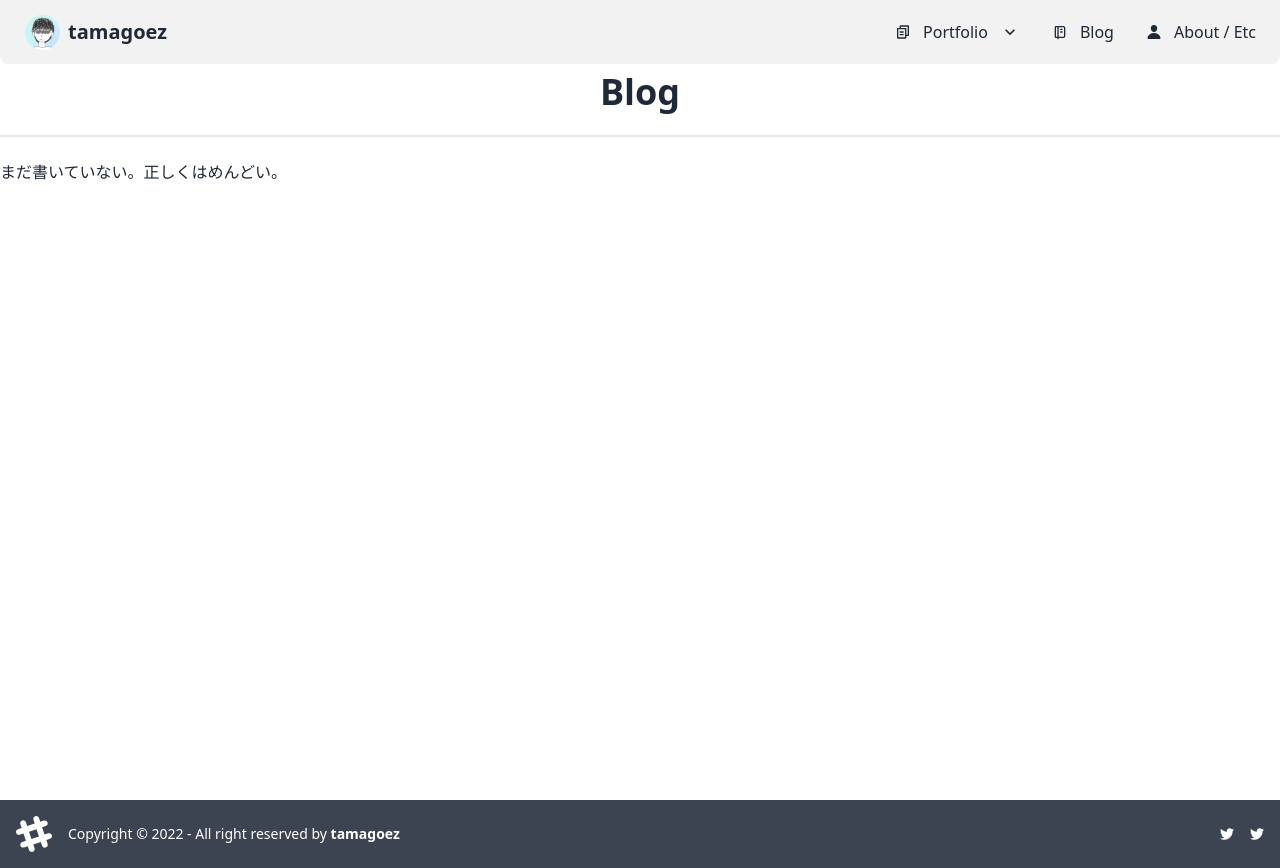
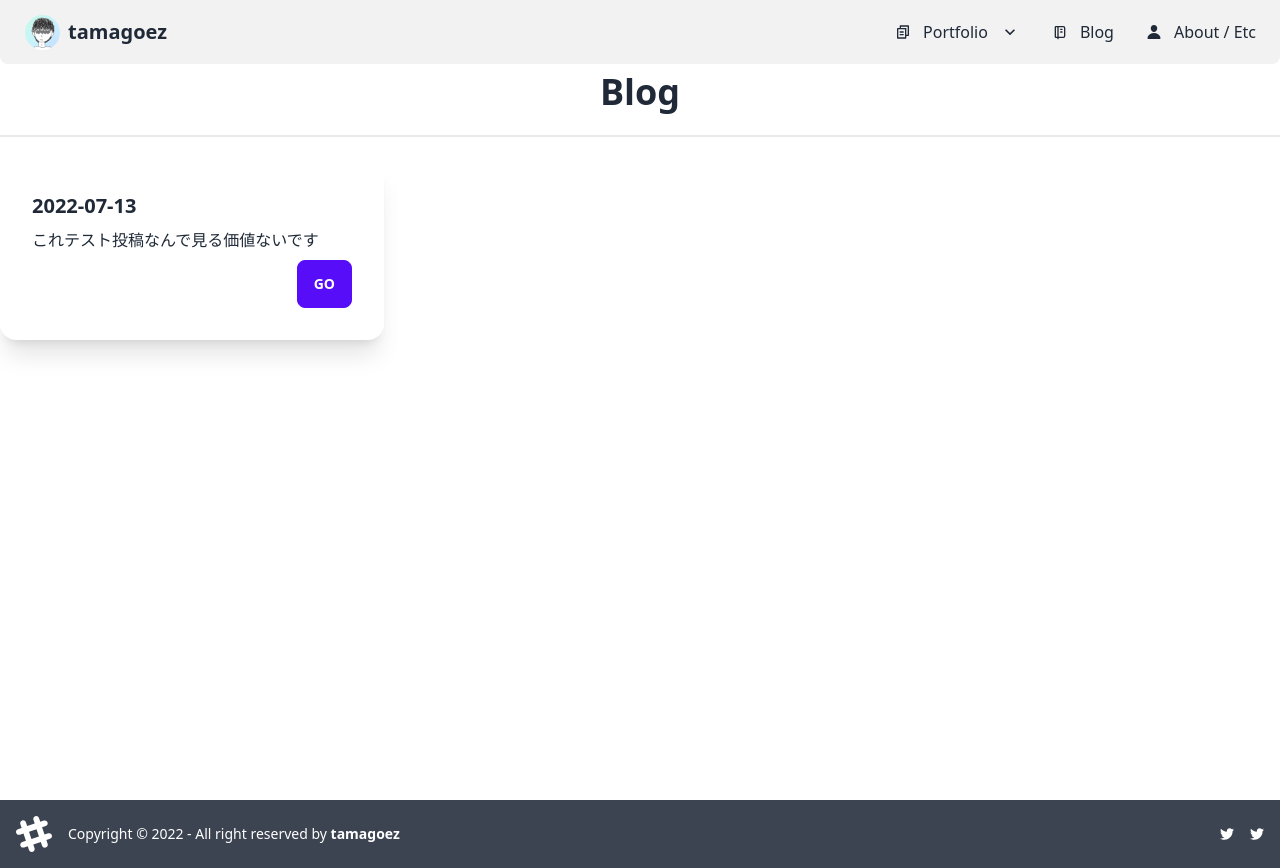
Before and after one commit to tamagoez/tamagoez-website-old, a Next.js app: page /blog in a window 1280 px wide. Built offline with nearby package versions, Linux system fonts and the light colour scheme.

Commit message:
reupload

```diff
--- a/pages/blog/index.tsx
+++ b/pages/blog/index.tsx
@@ -1,9 +1,27 @@
 import Title from "../../components/title";
+import { useRouter } from "next/router"
 export default function Blog() {
+  const router = useRouter()
   return (
     <>
       <Title title="Blog" />
-      <p>まだ書いていない。正しくはめんどい。</p>
+      <div
+          className="card w-96 bg-base-100 shadow-xl shadow-lg hover:shadow-md hover:brightness-[.98]"
+          onClick={() => router.push("/blog/2022-07-13")}
+        >
+          <div className="card-body">
+            <h2 className="card-title">2022-07-13</h2>
+            <p>これテスト投稿なんで見る価値ないです</p>
+            <div className="card-actions justify-end">
+              <button
+                className="btn btn-primary"
+                onClick={() => router.push("/blog/2022-07-13")}
+              >
+                Go
+              </button>
+            </div>
+          </div>
+        </div>
     </>
   );
 }
```
Also changed, not shown: public/images/hopeanddespair.png.
